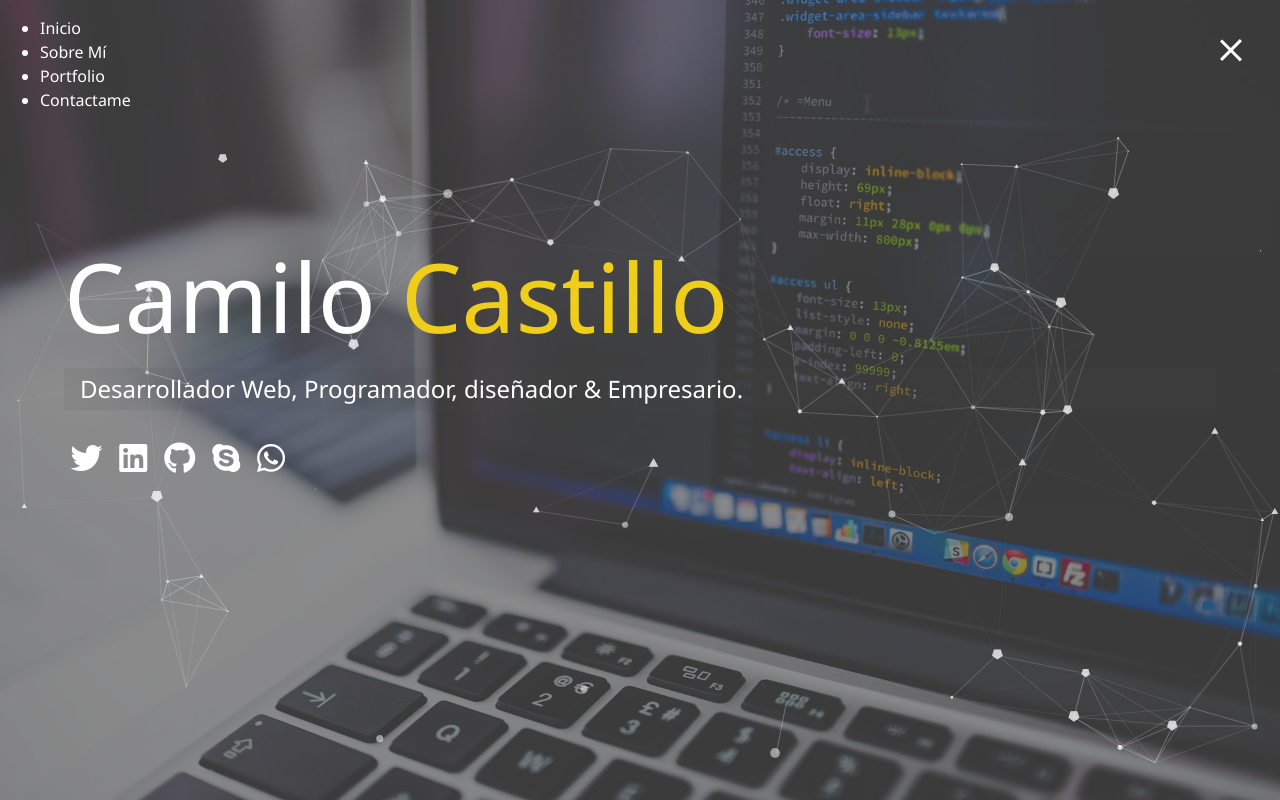
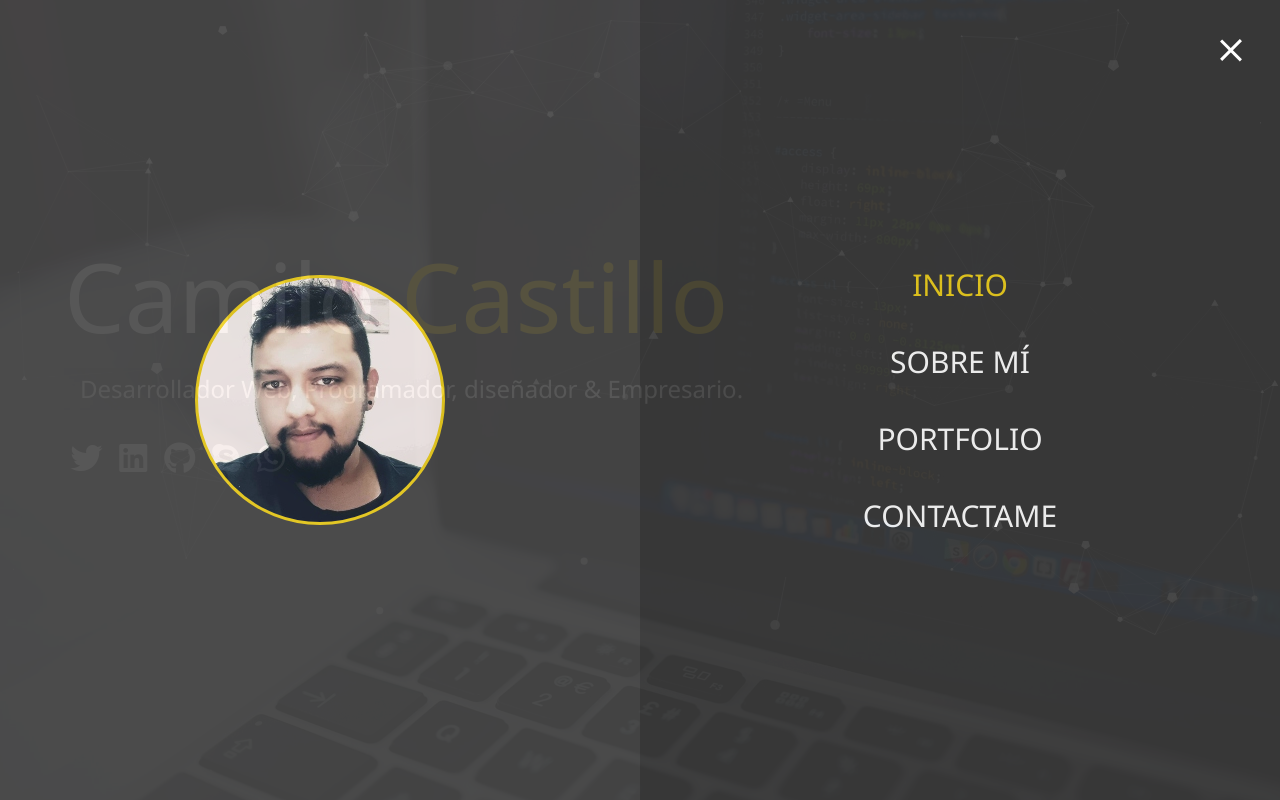
Before and after one commit to camilocas88/mywebsite, a plain HTML site: page index.html in a window 1280 px wide. Both pictures are taken after a click on the element 1231 px from the left and 47 px from the top of the page. Drawn offline with Linux system fonts and the light colour scheme.

Commit message:
Menu Overlay

```diff
--- a/css/main.css
+++ b/css/main.css
@@ -19,6 +19,76 @@
       opacity: 0; }
     .menu-btn.close .btn-line:nth-child(3) {
       transform: rotate(-45deg) translate(6px, -6px); }
+
+.menu {
+  position: fixed;
+  top: 0;
+  width: 100%;
+  opacity: 0.9;
+  visibility: hidden; }
+  .menu.show {
+    visibility: visible; }
+  .menu-branding, .menu-nav {
+    display: flex;
+    flex-flow: column wrap;
+    align-items: center;
+    justify-content: center;
+    float: left;
+    width: 50%;
+    height: 100vh;
+    overflow: hidden; }
+  .menu-nav {
+    margin: 0;
+    padding: 0;
+    background: #373737;
+    list-style: none;
+    transform: translate3d(0, -100%, 0);
+    transition: all 0.5s ease-out; }
+    .menu-nav.show {
+      transform: translate3d(0, 0, 0); }
+  .menu-branding {
+    background: #444;
+    transform: translate3d(0, 100%, 0);
+    transition: all 0.5s ease-out; }
+    .menu-branding.show {
+      transform: translate3d(0, 0, 0); }
+    .menu-branding .portrait {
+      width: 250px;
+      height: 250px;
+      background: url("../img/portrait.jpg");
+      border-radius: 50%;
+      border: solid 3px #eece1a; }
+  .menu .nav-item {
+    transform: translate3d(600px, 0, 0);
+    transition: all 0.5s ease-out; }
+    .menu .nav-item.show {
+      transform: translate3d(0, 0, 0); }
+    .menu .nav-item.current > a {
+      color: #eece1a; }
+  .menu .nav-link {
+    display: inline-block;
+    position: relative;
+    font-size: 30px;
+    text-transform: uppercase;
+    padding: 1rem 0;
+    font-weight: 400;
+    color: white;
+    text-decoration: none;
+    transition: all 0.5s ease-out; }
+    .menu .nav-link:hover {
+      color: #eece1a; }
+
+.nav-item:nth-child(1) {
+  transition-delay: 0.1s; }
+
+.nav-item:nth-child(2) {
+  transition-delay: 0.2s; }
+
+.nav-item:nth-child(3) {
+  transition-delay: 0.3s; }
+
+.nav-item:nth-child(4) {
+  transition-delay: 0.4s; }
 
 * {
   box-sizing: border-box; }
--- a/index.html
+++ b/index.html
@@ -23,7 +23,7 @@
                 <div class="portrait"></div>
             </div>
             <ul class="menu-nav">
-                <li class="nav-item">
+                <li class="nav-item current">
                     <a href="/" class="nav-link">Inicio</a>
                 </li>
                 <li class="nav-item">
--- a/js/main.js
+++ b/js/main.js
@@ -3,7 +3,7 @@
 const menu = document.querySelector('.menu')
 const menuBranding = document.querySelector('.menu-branding')
 const menuNav = document.querySelector('.menu-nav')
-const navItems = document.querySelectorAll('.nav.-items')
+const navItems = document.querySelectorAll('.nav-item')
 
 // Set Initial Of Menu
 let showMenu = false
```
Also changed, not shown: img/portrait.jpg (added), img/portrait_small.jpg (added).
